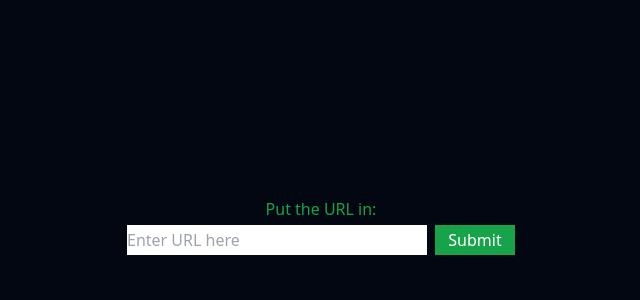
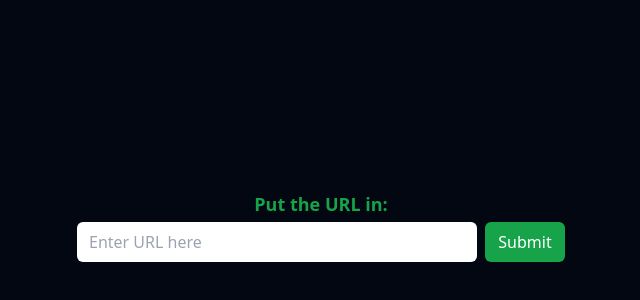
Before and after one commit to tinkybeatz/SpotifyInsights, an Angular app: page /playlistInsights in a window 1280 px wide. Shown: the part 174-474 px from the top of the page, without its empty margins (319-959 px from the left). Built offline with nearby package versions, Linux system fonts and the light colour scheme.

Commit message:
gathering url in form (/playlistInsights)

```diff
--- a/src/app/playlist-insights/playlist-insights.component.html
+++ b/src/app/playlist-insights/playlist-insights.component.html
@@ -1,9 +1,9 @@
-<main class="bg-gray-950">
-    <div class="flex flex-col gap-y-1 items-center justify-center min-h-screen text-align-center">
-        <p class="text-green-600">Put the URL in:</p>
-        <div class="flex gap-x-2">
-            <input placeholder="Enter URL here" class="h-[30px] w-[300px]">
-            <button class="bg-green-600 w-[80px] text-white">Submit</button>
-        </div>
+<main class="bg-gray-950 font-sans">
+    <div class="flex flex-col gap-y-1 items-center justify-center min-h-screen text-align-center font-sans">
+        <p class="text-green-600 font-sans text-lg font-semibold">Put the URL in:</p>
+        <form class="flex gap-x-2" onsubmit="return false;">
+            <input placeholder="Enter URL here" id="input" class="h-[40px] w-[400px] font-sans rounded-md p-3">
+            <button type="submit" class="bg-green-600 w-[80px] text-white font-sans rounded-md" (click)="submit()">Submit</button>
+        </form>
     </div>
 </main>
--- a/src/app/playlist-insights/playlist-insights.component.ts
+++ b/src/app/playlist-insights/playlist-insights.component.ts
@@ -6,5 +6,40 @@ import { Component } from '@angular/core';
   templateUrl: './playlist-insights.component.html',
 })
 export class PlaylistInsightsComponent {
+  constructor() {}
 
+  ngOnInit(): void {}
+
+  submit() {
+    // https://open.spotify.com/playlist/3aI8mappd9DyYvgIkDWy7y?si=c6d807c5eed64387
+    const formInputUrl = (document.getElementById('input') as HTMLInputElement)
+      .value;
+    const playlist_id = formInputUrl.split('playlist/')[1].split('?')[0];
+    console.log(playlist_id);
+  }
 }
+
+// import { Component } from '@angular/core';
+// import { HttpClient, HttpClientModule } from '@angular/common/http';
+
+// @Component({
+//   selector: 'app-playlist-insights',
+//   standalone: true,
+//   templateUrl: './playlist-insights.component.html',
+//   imports: [HttpClientModule], // Import HttpClientModule here
+// })
+// export class PlaylistInsightsComponent {
+//   constructor(private http: HttpClient) {}
+
+//   submit() {
+//     const formInputUrl = (document.getElementById('input') as HTMLInputElement)
+//       .value;
+//     const playlist_id = formInputUrl.split('playlist/')[1].split('?')[0];
+//     console.log(playlist_id);
+//     this.http
+//       .get<any>(`https://api.spotify.com/v1/playlists/${playlist_id}`)
+//       .subscribe((data: any) => {
+//         console.log(data);
+//       });
+//   }
+// }
```
